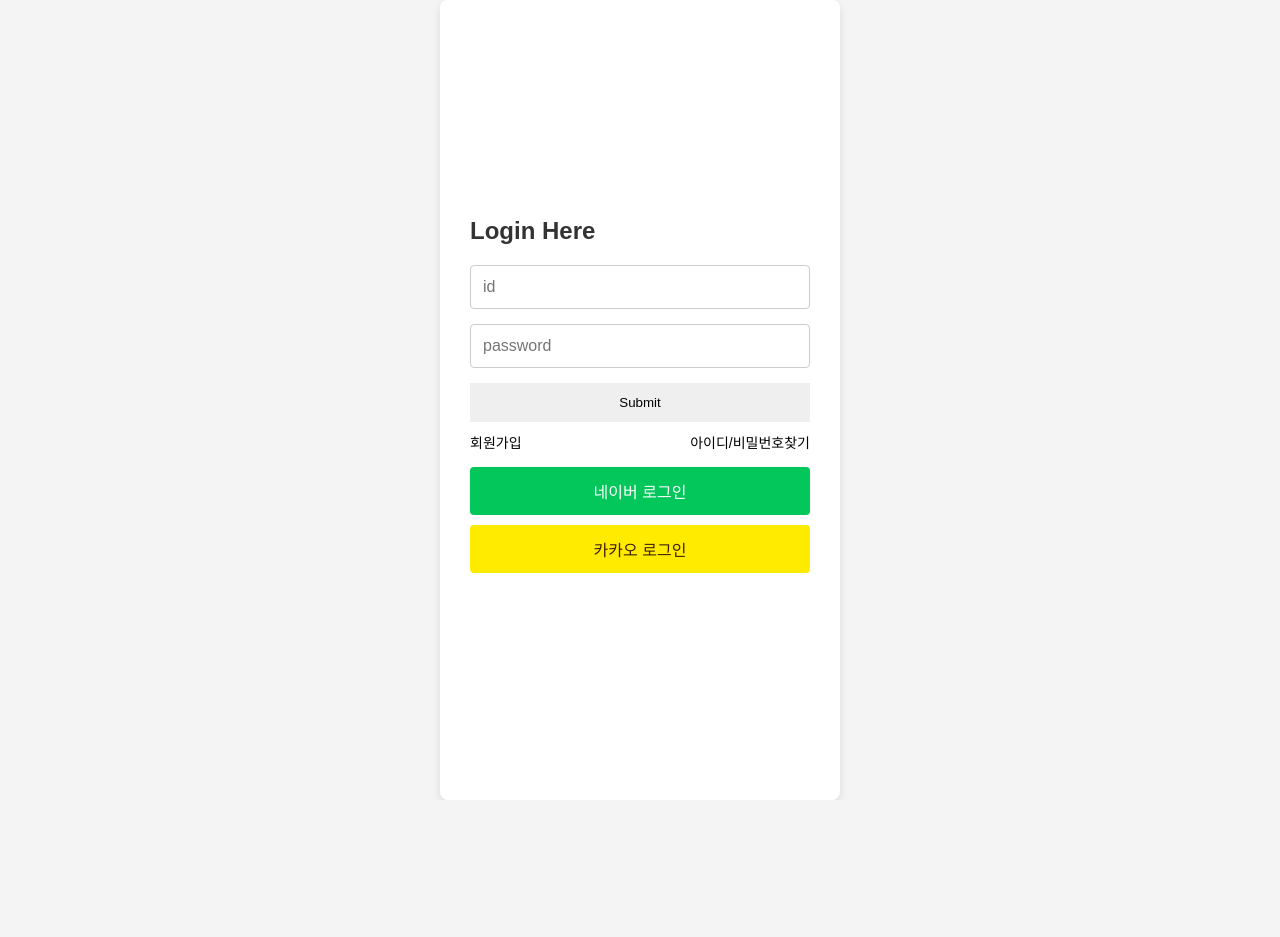
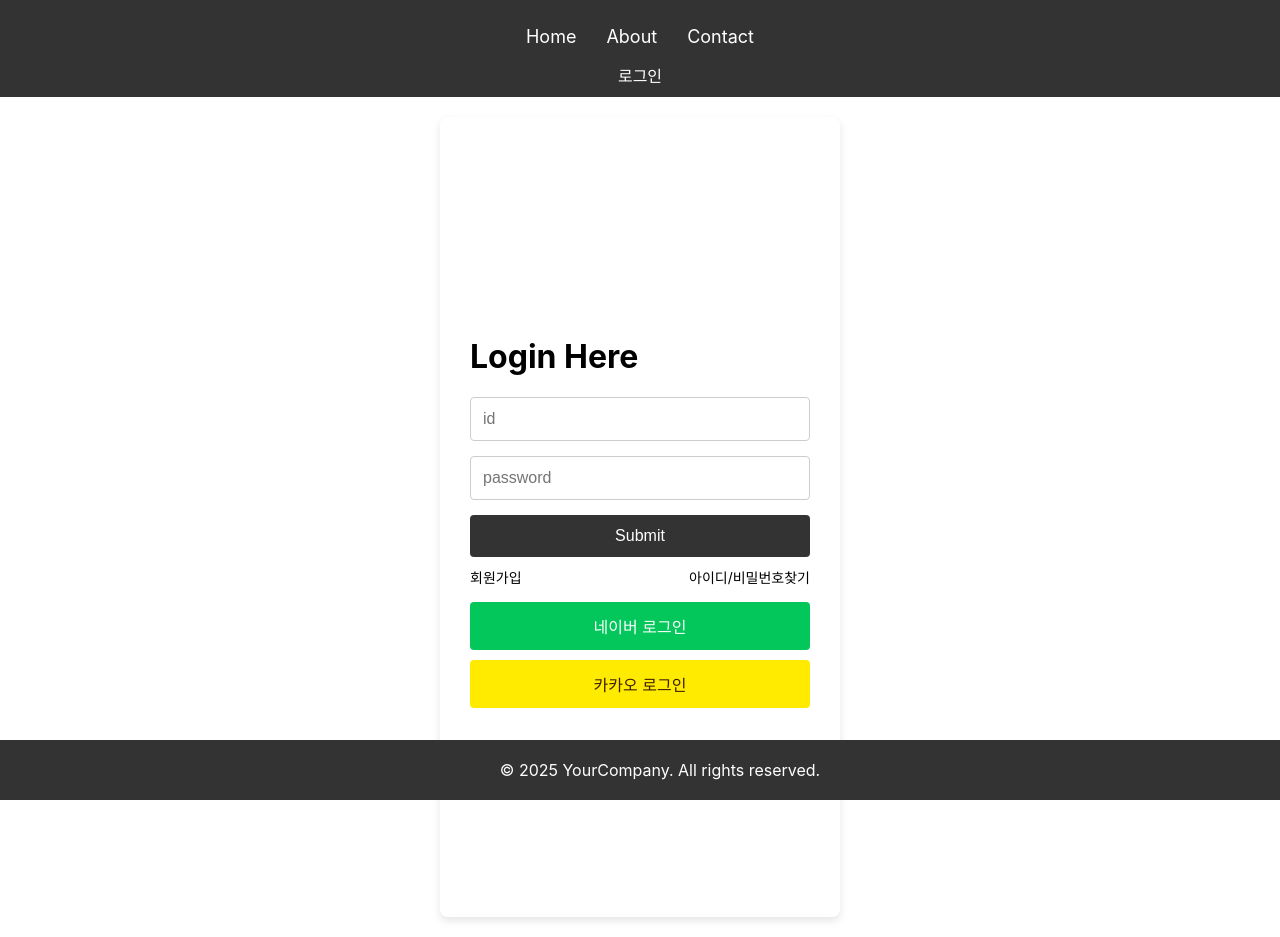
Before and after one commit to Heesuya/our_order, a React (Create React App) app in the folder our_order_front/: page / in a window 1280 px wide. Before the commit the page ends 800 px from the top, so only its background shows below. Built offline with nearby package versions, Linux system fonts and the light colour scheme.

Commit message:
로그인 페이지 css 수정, 리덕스 저장소 생성

```diff
--- a/our_order_front/src/App.css
+++ b/our_order_front/src/App.css
@@ -1,15 +1,35 @@
-/* 전체 페이지 스타일 */
-* {
-  margin: 0;
-  padding: 0;
-  box-sizing: border-box;
+/* Wrap - 전체 화면을 감싸는 요소 */
+.wrap {
+  display: flex;
+  flex-direction: column;
+  height: 100vh; /* 전체 화면 높이 설정 */
 }
 
-body {
-  font-family: Arial, sans-serif;
-  background-color: #f4f4f4;
+/* Header와 Footer는 기본적으로 상단과 하단에 위치 */
+header,
+footer {
+  flex-shrink: 0; /* 헤더와 푸터 크기가 변하지 않도록 설정 */
+}
+
+/* Main - 화면 중앙에 위치하도록 설정 */
+.main {
   display: flex;
   justify-content: center;
   align-items: center;
-  height: 100vh;
+  flex-grow: 1; /* 나머지 공간을 차지하도록 설정 */
+  padding: 20px;
 }
+
+/* 로그인 박스 */
+.login {
+  display: flex;
+  flex-direction: column;
+  justify-content: center;
+  align-items: center;
+  max-width: 400px;
+  width: 100%;
+  padding: 30px;
+  background-color: #fff;
+  border-radius: 8px;
+  box-shadow: 0 4px 8px rgba(0, 0, 0, 0.1);
+}
--- a/our_order_front/src/App.js
+++ b/our_order_front/src/App.js
@@ -2,15 +2,19 @@ import logo from "./logo.svg";
 import "./App.css";
 import { Route, Routes } from "react-router-dom";
 import Main from "./component/common/Main";
+import Header from "./component/common/Header";
+import Footer from "./component/common/Footer";
 
 function App() {
   return (
     <div className="wrap">
+      <Header />
       <main className="content">
         <Routes>
           <Route path="/" element={<Main />} />
         </Routes>
       </main>
+      <Footer />
     </div>
   );
 }
--- a/our_order_front/src/component/common/Footer.js
+++ b/our_order_front/src/component/common/Footer.js
@@ -0,0 +1,12 @@
+import React from "react";
+import "./headerFooter.css";
+
+const Footer = () => {
+  return (
+    <footer className="footer">
+      <p>&copy; 2025 YourCompany. All rights reserved.</p>
+    </footer>
+  );
+};
+
+export default Footer;
--- a/our_order_front/src/component/common/Header.js
+++ b/our_order_front/src/component/common/Header.js
@@ -0,0 +1,28 @@
+// Header.js
+import React from "react";
+import { useSelector } from "react-redux";
+import { selectUser } from "../../redux/UserSlice";
+
+const Header = () => {
+  const user = useSelector(selectUser);
+  return (
+    <header className="header">
+      <nav>
+        <ul>
+          <li>
+            <a href="/">Home</a>
+          </li>
+          <li>
+            <a href="/about">About</a>
+          </li>
+          <li>
+            <a href="/contact">Contact</a>
+          </li>
+        </ul>
+      </nav>
+      <div>{user ? "로그아웃" : "로그인"}</div>
+    </header>
+  );
+};
+
+export default Header;
--- /dev/null
+++ b/our_order_front/src/component/common/headerFooter.css
@@ -0,0 +1,42 @@
+/* header.css */
+.header {
+  background-color: #333;
+  color: white;
+  padding: 10px 0;
+  text-align: center;
+}
+
+.header nav ul {
+  list-style: none;
+  padding: 0;
+}
+
+.header nav ul li {
+  display: inline;
+  margin: 0 15px;
+}
+
+.header nav ul li a {
+  color: white;
+  text-decoration: none;
+  font-size: 18px;
+}
+
+.header nav ul li a:hover {
+  text-decoration: underline;
+}
+
+/* footer.css */
+.footer {
+  background-color: #333;
+  color: white;
+  padding: 20px;
+  text-align: center;
+  position: fixed;
+  bottom: 0;
+  width: 100%;
+}
+
+.footer p {
+  margin: 0;
+}
--- a/our_order_front/src/component/seller/Login.js
+++ b/our_order_front/src/component/seller/Login.js
@@ -1,5 +1,7 @@
 import React, { useState } from "react";
 import "./login.css";
+import { login } from "../../redux/UserSlice";
+import { useDispatch } from "react-redux";
 
 const Login = () => {
   const naver_id = process.env.CLIENT_ID_NAVER;
@@ -15,10 +17,23 @@ const Login = () => {
 
   const [id, setId] = useState("");
   const [password, setPassword] = useState("");
+
+  const dispatch = useDispatch();
+  const handleSubmit = (e) => {
+    e.preventDefault();
+
+    dispatch(
+      login({
+        id: id,
+        password: password,
+        loggedIn: true,
+      })
+    );
+  };
   return (
     <div>
       <div className="login">
-        <form className="login_form">
+        <form className="login_form" onSubmit={(e) => handleSubmit(e)}>
           <h1>Login Here </h1>
           <input
             className="input-field"
@@ -34,7 +49,7 @@ const Login = () => {
             value={password}
             onChange={(e) => setPassword(e.target.value)}
           />
-          <button type="submit" className="login_submit_btn">
+          <button type="submit" className="login-button login_submit_btn">
             Submit
           </button>
         </form>
--- a/our_order_front/src/component/seller/login.css
+++ b/our_order_front/src/component/seller/login.css
@@ -6,17 +6,12 @@
   align-items: center;
   height: 100vh;
   width: 100%;
-  max-width: 400px; /* 최대 너비 설정 */
+  max-width: 400px;
   padding: 30px;
   background-color: #fff;
   border-radius: 8px;
   box-shadow: 0 4px 8px rgba(0, 0, 0, 0.1);
-}
-
-h1 {
-  font-size: 24px;
-  margin-bottom: 20px;
-  color: #333;
+  box-sizing: border-box; /* 크기 계산시 padding을 포함하도록 설정 */
 }
 
 /* 입력창 스타일 */
@@ -28,6 +23,7 @@ h1 {
   border-radius: 4px;
   font-size: 16px;
   outline: none;
+  box-sizing: border-box;
 }
 
 .input-field:focus {
@@ -47,42 +43,28 @@ h1 {
   cursor: pointer;
   transition: background-color 0.3s;
 }
+
 .login-button:hover {
   background-color: #0056b3;
 }
 
-/* 로그인 제출 버튼 */
-.login_submit_btn {
-  width: 100%;
-  padding: 12px;
-  margin-bottom: 10px;
-  cursor: pointer;
-  border: none;
-}
-
-.login_submit_btn :hover {
-  transition: background-color 0.3s;
-}
-
 /* 네이버 로그인 버튼 스타일 */
 .naver-button {
-  background-color: #03c75a; /* 네이버 색상 */
+  background-color: #03c75a;
 }
 
 .naver-button:hover {
   background-color: #00c200;
-  transition: background-color 0.3s;
 }
 
 /* 카카오 로그인 버튼 스타일 */
 .kakao-button {
-  background-color: #ffeb00; /* 카카오 색상 */
+  background-color: #ffeb00;
   color: #3e1f00;
 }
 
 .kakao-button:hover {
   background-color: #ffd100;
-  transition: background-color 0.3s;
 }
 
 /* 회원가입 및 아이디/비밀번호 찾기 영역 */
@@ -102,3 +84,22 @@ h1 {
   text-decoration: underline;
   color: #007bff;
 }
+
+/* 로그인 제출 버튼 */
+.login_submit_btn {
+  width: 100%;
+  padding: 12px;
+  margin-bottom: 10px;
+  background-color: #333; /* 어두운 색 */
+  color: white; /* 텍스트 색상 */
+  border: none;
+  border-radius: 4px;
+  font-size: 16px;
+  cursor: pointer;
+  transition: background-color 0.3s;
+  box-sizing: border-box; /* padding과 border 포함된 크기 계산 */
+}
+
+.login_submit_btn:hover {
+  background-color: #555; /* 호버 시 어두운 색 */
+}
--- a/our_order_front/src/index.js
+++ b/our_order_front/src/index.js
@@ -7,7 +7,7 @@ import { BrowserRouter } from "react-router-dom";
 
 //리액트 리덕스가 제공하는 컴포넌트
 import { Provider } from "react-redux";
-import store from "./redux/configStore";
+import store from "./redux/store";
 
 const root = ReactDOM.createRoot(document.getElementById("root"));
 root.render(
--- /dev/null
+++ b/our_order_front/src/redux/UserSlice.js
@@ -0,0 +1,27 @@
+import { createSlice } from "@reduxjs/toolkit";
+
+// createSlice는 슬라이스를 쉽게 정의하고, 리듀서와 액션을 자동으로 생성해줌
+// 객체를 인자로 받음
+export const userSlice = createSlice({
+  name: "user", // 슬라이스 이름 설정 => 나중에 관리하는 상태가 무엇인지 알 수 있음
+  initialState: {
+    // 상태의 초기값 설정
+    user: null, // user라는 프로퍼티를 null로 초기화하여, 로그인 전에는 null 값을 가지고 있다고 정의
+  },
+  reducers: {
+    // 상태를 업데이트할 액션을 정의
+    login: (state, action) => {
+      state.user = action.payload; // 로그인 시 user 값 업데이트
+    },
+    logout: (state) => {
+      state.user = null; // 로그아웃 시 user 초기화
+    },
+  },
+});
+
+// 액션과 리듀서 추출
+export const { login, logout } = userSlice.actions;
+// 상태 선택 함수
+export const selectUser = (state) => state.user.user; // 'user'로 상태를 선택
+// 리듀서 내보내기
+export default userSlice.reducer;
--- a/our_order_front/src/redux/configStore.js
+++ /dev/null
@@ -1,7 +0,0 @@
-import { createStore } from "redux";
-import { combineReducers } from "redux";
-
-const rootReducer = combineReducers({});
-const store = createStore(rootReducer);
-
-export default store;
--- /dev/null
+++ b/our_order_front/src/redux/store.js
@@ -0,0 +1,9 @@
+import { configureStore } from "@reduxjs/toolkit";
+import userReducer from "./UserSlice";
+
+export default configureStore({
+  reducer: {
+    user: userReducer,
+  },
+  devTools: true, // Redux DevTools 활성화
+});
```
Also changed, not shown: 1 other file (tests, documents, lock files or other folders).
